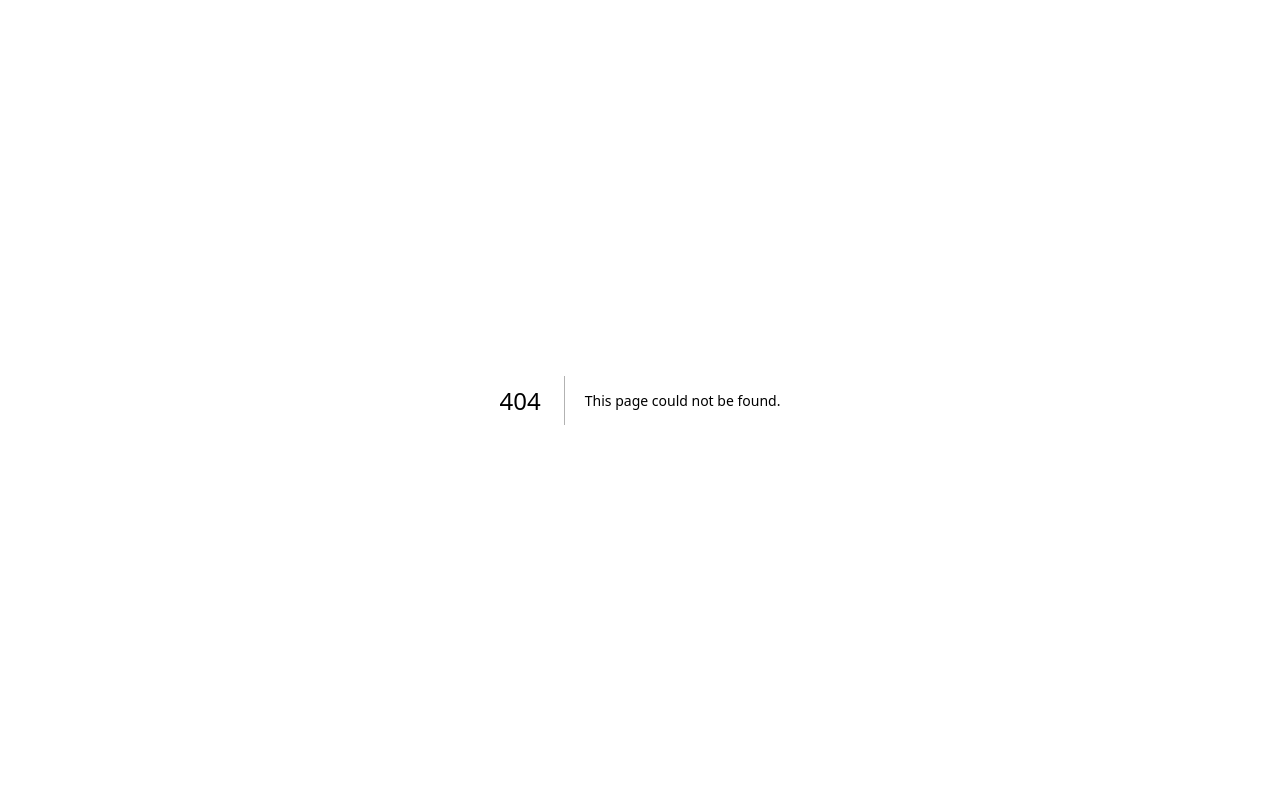
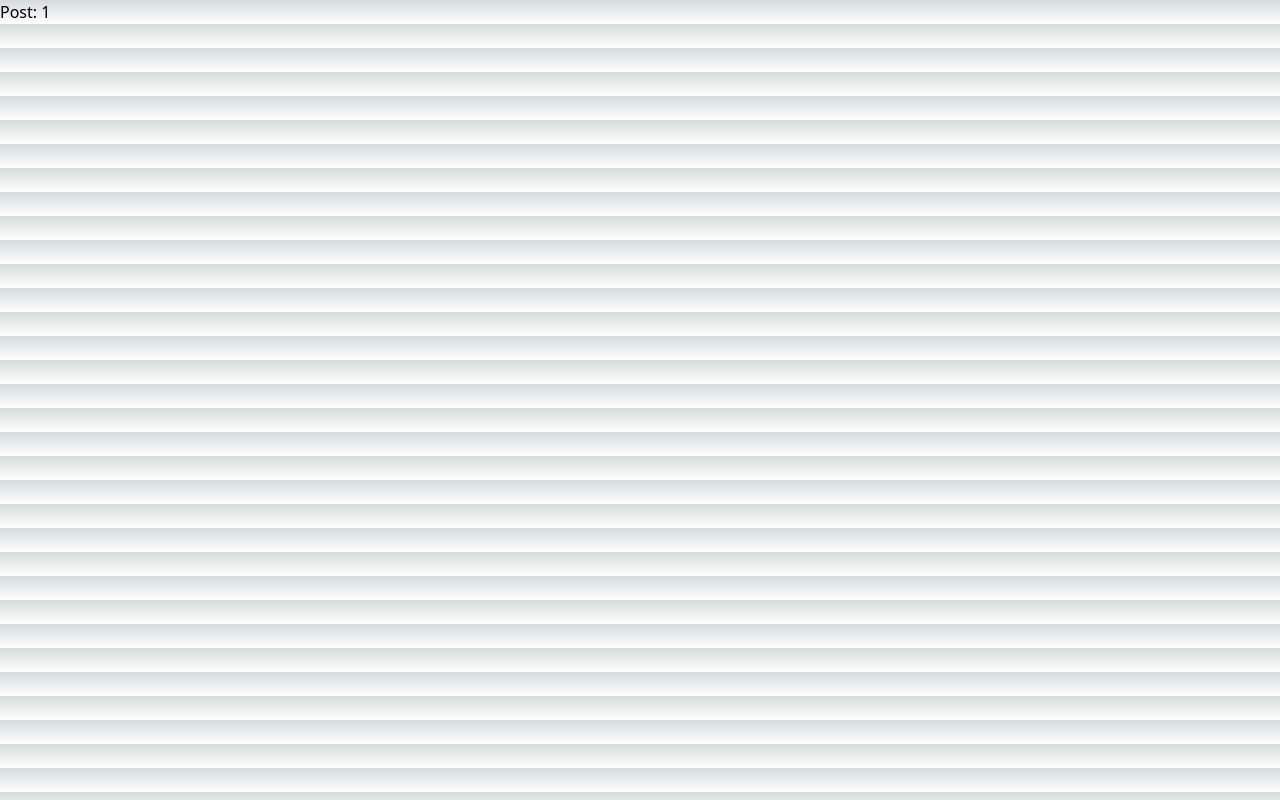
Before and after one commit to Arman-Kabir/SanityIO-H-next-frontend-portfolio, a Next.js app: page /blog/1 in a window 1280 px wide. Before the commit this address had no page. Built offline with nearby package versions, Linux system fonts and the light colour scheme.

Commit message:
exploring next router

```diff
--- /dev/null
+++ b/pages/blog/[slug].js
@@ -0,0 +1,10 @@
+import { useRouter } from 'next/router'
+
+const Post = () => {
+  const router = useRouter()
+  const { slug } = router.query
+
+  return <p>Post: {slug}</p>
+}
+
+export default Post
```
